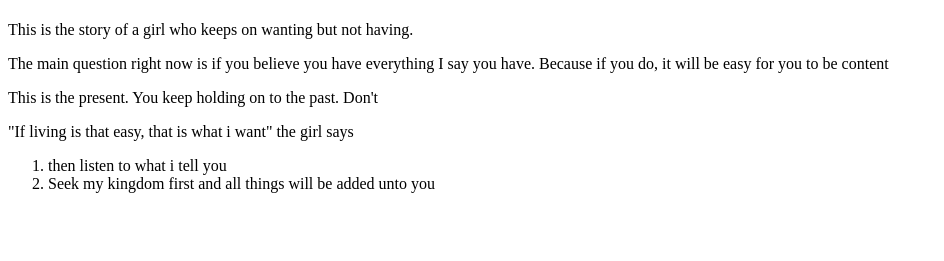
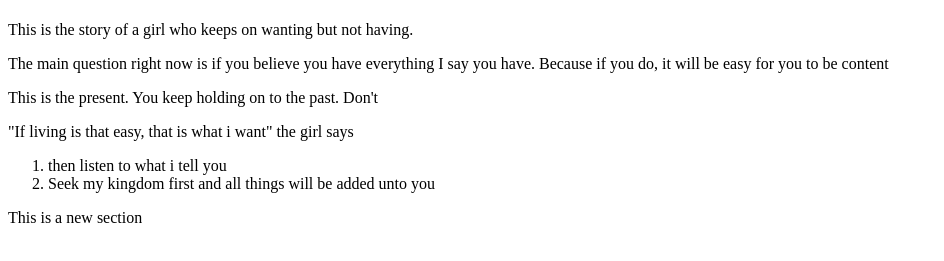
Before and after one commit to UchetheFavoured/testproject, a plain HTML site: page index.html in a window 1280 px wide. Shown: the part 119-380 px from the top of the page, without its empty margins (0-944 px from the left). Drawn offline with Linux system fonts and the light colour scheme.

Commit message:
new section

```diff
--- a/index.html
+++ b/index.html
@@ -20,5 +20,6 @@
             <li>Seek my kingdom first and all things will be added unto you</li>
         </ol>
     </main>
+    <section>This is a new section</section>
 </body>
 </html>
```
